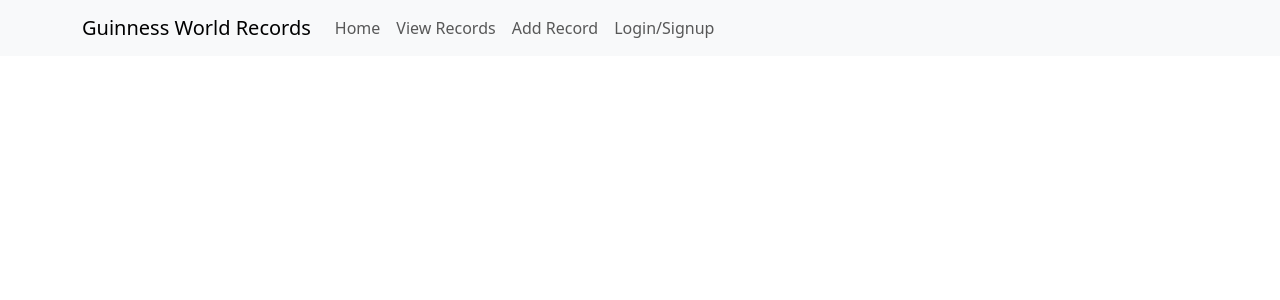
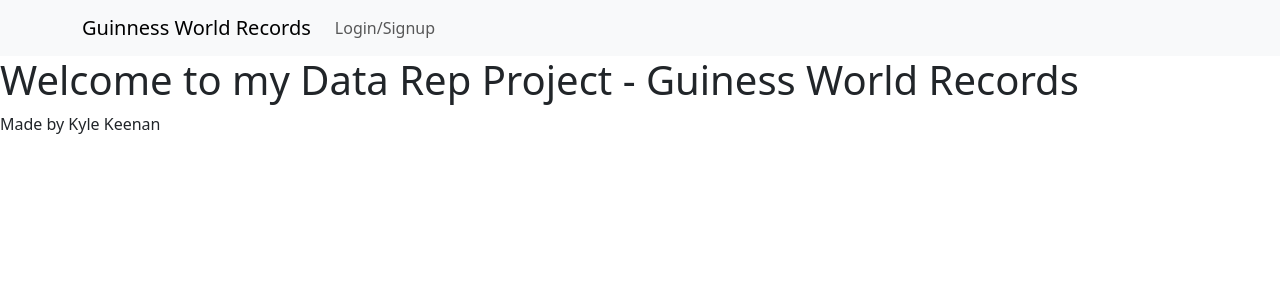
Before and after one commit to KyleKeenanGMIT/G00396372DATAREPPROJECT, a React (Create React App) app: page / in a window 1280 px wide. Shown: the top 300 px of the page. Built offline with nearby package versions, Linux system fonts and the light colour scheme.

Commit message:
user cannot access website without login now

```diff
--- a/src/App.js
+++ b/src/App.js
@@ -28,18 +28,22 @@
           <Navbar.Toggle aria-controls="basic-navbar-nav" />
           <Navbar.Collapse id="basic-navbar-nav">
             <Nav className="me-auto">
+              <Nav.Link as={Link} to="/login">
+                Login/Signup
+              </Nav.Link> {/* Login/Signup title */}
+              {isAuthenticated && ( // Show these links only if authenticated
+                <>
                   <Nav.Link as={Link} to="/">
                     Home
-              </Nav.Link> {/* home title */}
+                  </Nav.Link>
                   <Nav.Link as={Link} to="/view-records">
                     View Records
-              </Nav.Link> {/* view existing records */}
+                  </Nav.Link>
                   <Nav.Link as={Link} to="/create">
                     Add Record
-              </Nav.Link> {/* create.js title */}
-              <Nav.Link as={Link} to="/login">
-                Login/Signup
-              </Nav.Link> {/* home title */}
+                  </Nav.Link>
+                </>
+              )}
             </Nav>
           </Navbar.Collapse>
         </Container>
@@ -59,13 +63,9 @@
           }
         />
         {/* Protected routes */}
-        {isAuthenticated ? (
-          <>
         <Route path="/" element={<Home />} /> {/* homepage */}
         <Route path="/view-records" element={<Records />} /> {/* viewing records route */}
         <Route path="/create" element={<Create />} /> {/* creating new records route */}
-          </>
-        ) : null}
       </Routes>
     </div>
   );
```
Lines whose indentation alone changed are shown as unchanged.
